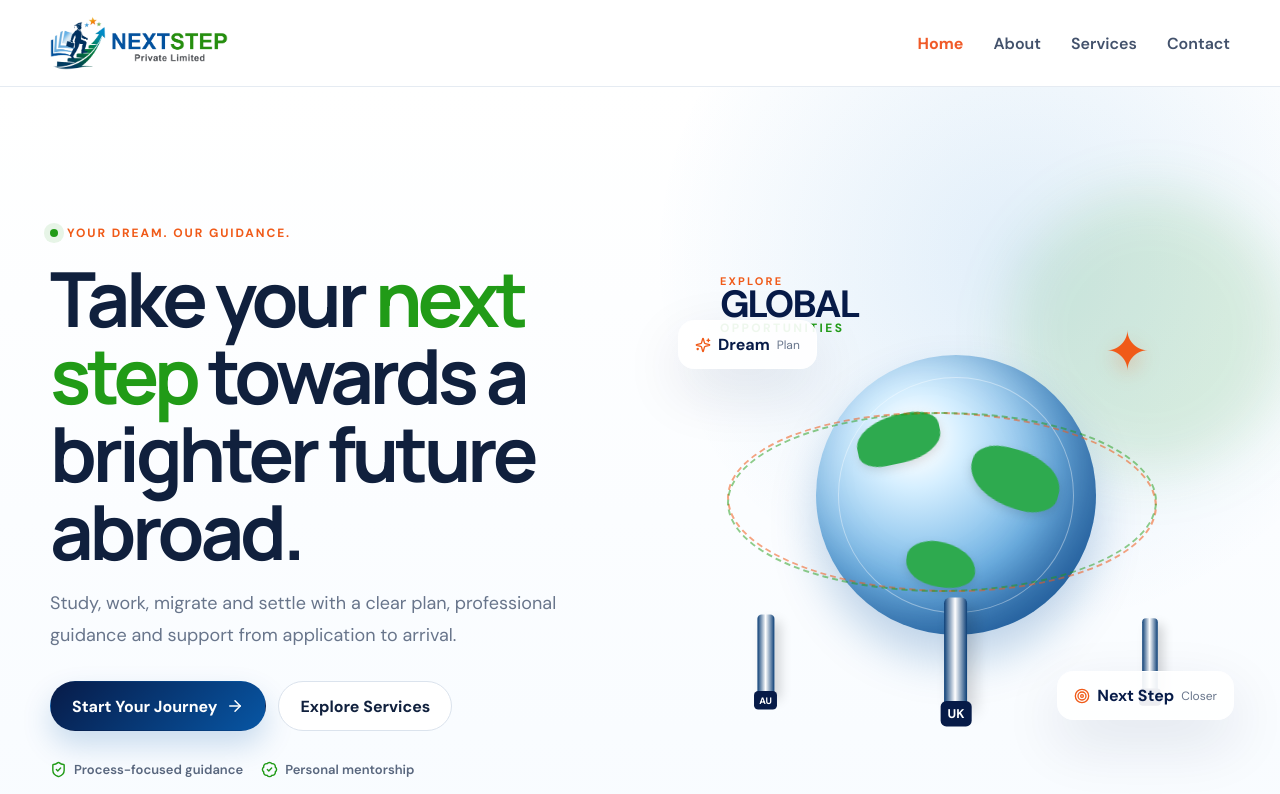
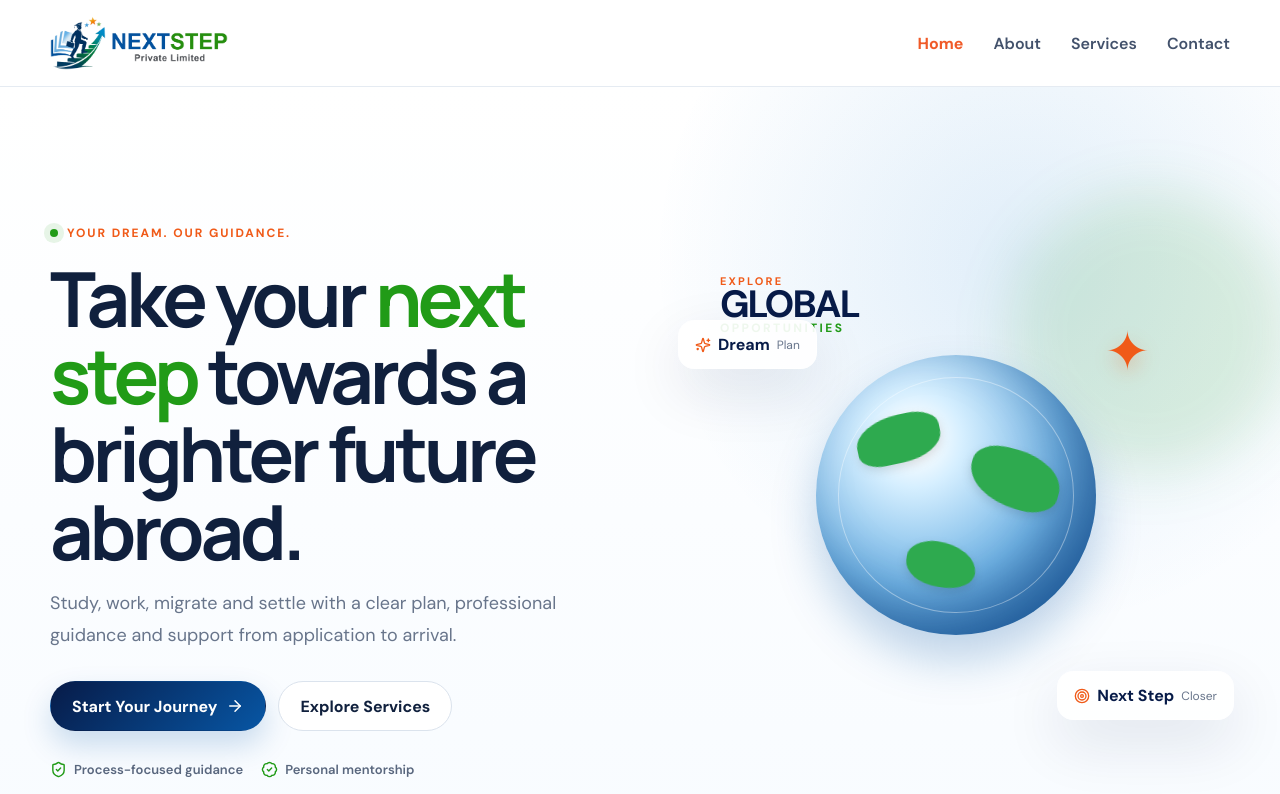
Before and after one commit to sreekanth-glitch/Next-Step_Project, a Next.js app: page / in a window 1280 px wide. Shown: the top 794 px of the page. Built offline with nearby package versions, Linux system fonts and the light colour scheme.

Commit message:
Remove animated routes and destination towers
Removed animated routes and destination towers from the visual component.

```diff
--- a/components/DestinationVisual.jsx
+++ b/components/DestinationVisual.jsx
@@ -7,11 +7,6 @@ export default function DestinationVisual() {
     <div className="destination-visual" aria-label="3D-inspired abroad destinations illustration">
       <div className="visual-glow" />
       <div className="planet"><div className="planet-line" /><div className="continent c1" /><div className="continent c2" /><div className="continent c3" /></div>
-      <motion.div className="route route-a" animate={{ rotate: [0, 2, 0] }} transition={{ duration: 5, repeat: Infinity }} />
-      <motion.div className="route route-b" animate={{ rotate: [0, -2, 0] }} transition={{ duration: 6, repeat: Infinity }} />
-      <div className="destination-tower tower-a"><span /><b>AU</b></div>
-      <div className="destination-tower tower-b"><span /><b>UK</b></div>
-      <div className="destination-tower tower-c"><span /><b>CA</b></div>
       <motion.div className="paper-plane" animate={{ x: [0, 12, 0], y: [0, -7, 0] }} transition={{ duration: 4, repeat: Infinity }}>✦</motion.div>
       <div className="visual-caption"><span>EXPLORE</span><b>GLOBAL</b><em>OPPORTUNITIES</em></div>
     </div>
```
